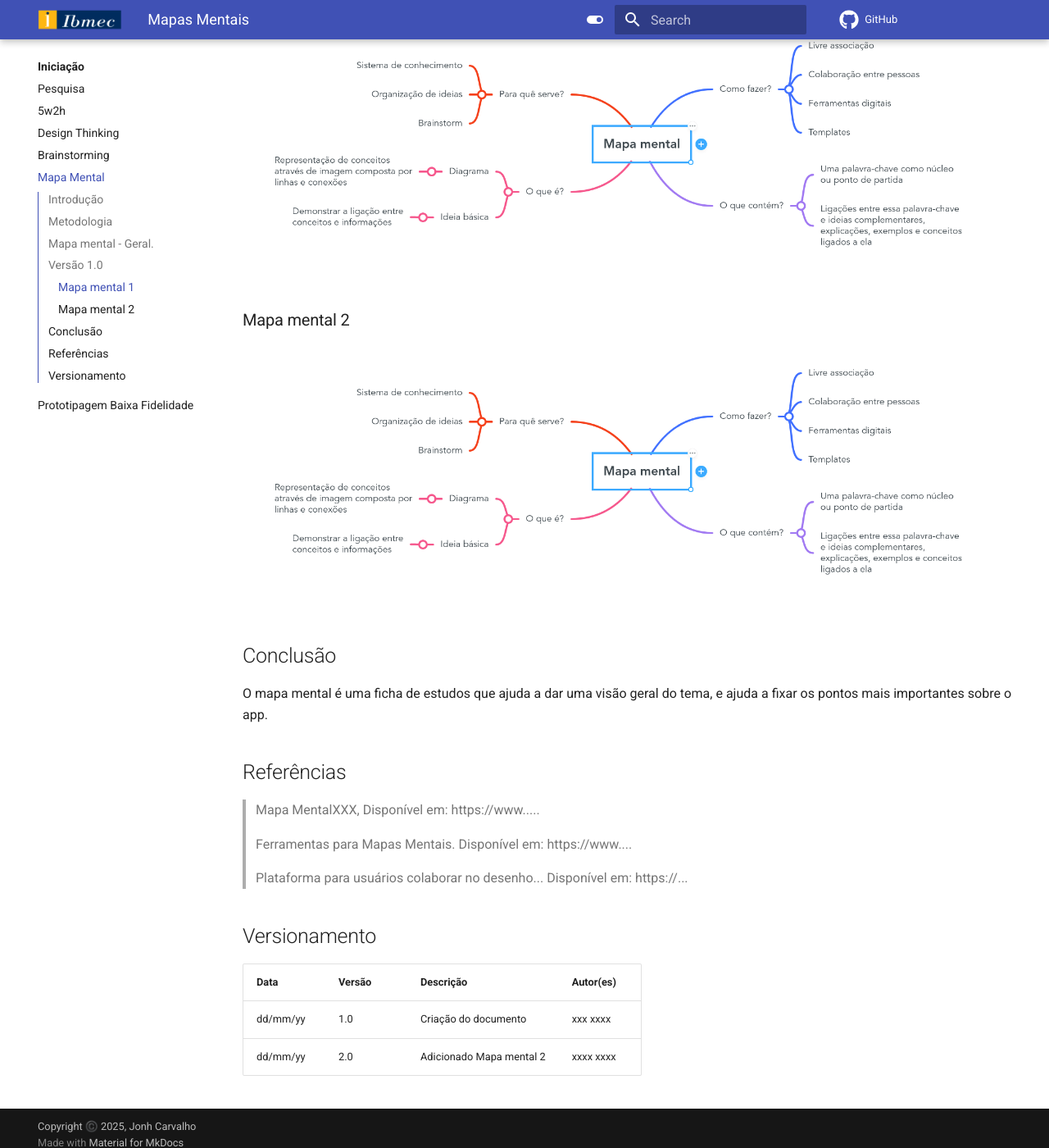
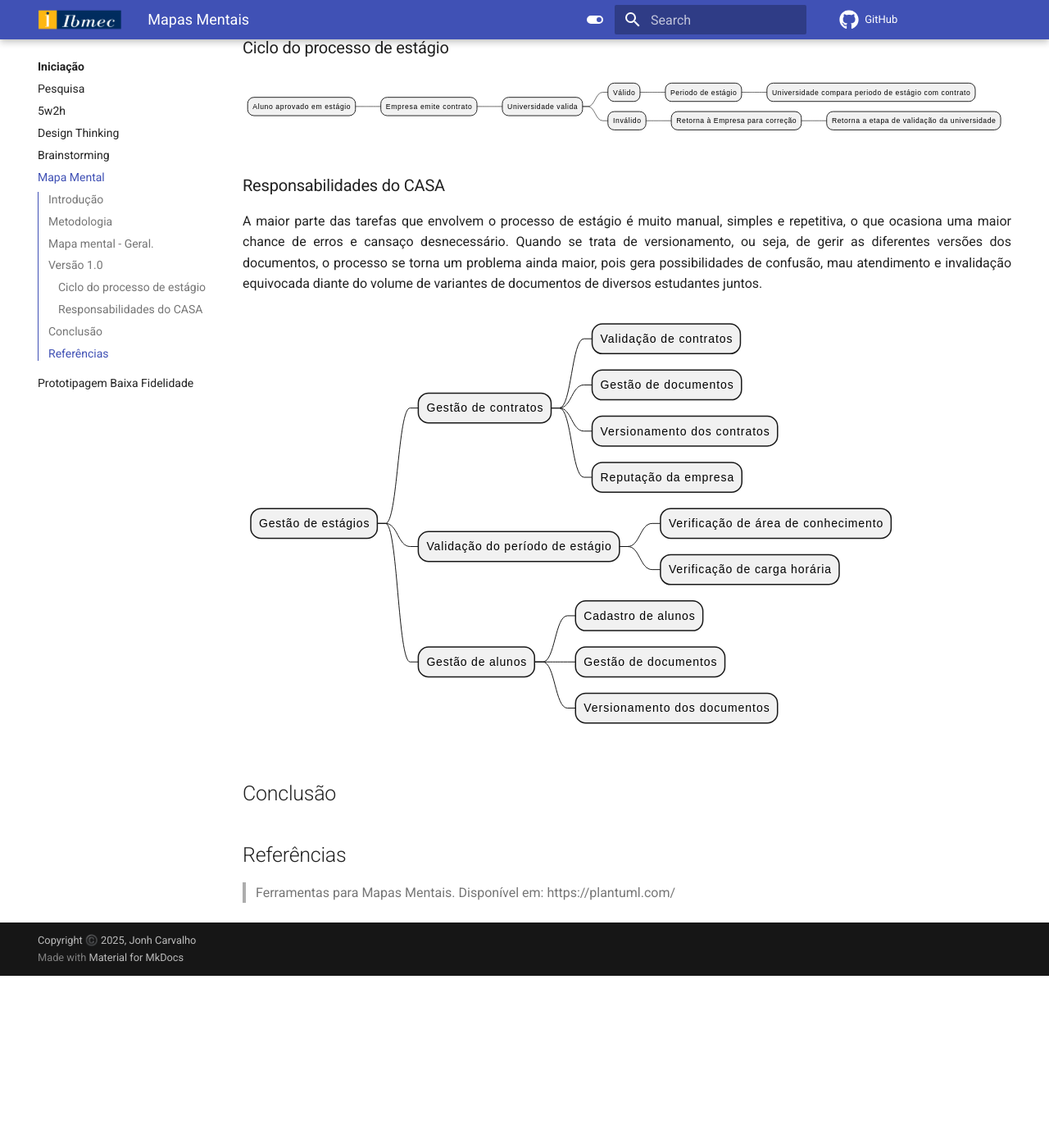
Before and after one commit to Projetos-de-Extensao/PBE_26.1_8002_III, an MkDocs documentation site: the page built from docs/Iniciacao/mapa_mental.md, in a window 1280 px wide and 1400 px high, scrolled down 728 px. Shown: the whole window at 82% size. Built offline with MkDocs 1.6.1 and Material for MkDocs 9.7.7, drawn with Linux system fonts in a browser that asks for light colours; comment, search, counter and statistics services are not loaded; after the commit the page ends 1918 px from its top, so only the background shows below that; some of the changed text lies outside the part shown.

Commit message:
docs: mind maps to explain the cycles and responsabilities in the intern process

```diff
--- a/docs/Iniciacao/mapa_mental.md
+++ b/docs/Iniciacao/mapa_mental.md
@@ -9,40 +9,36 @@ title: Mapas Mentais
 Mapa mental consiste em criar resumos cheios de símbolos, cores, setas e frases de efeito com o objetivo de organizar o conteúdo e facilitar associações entre as informações destacadas. Esse material é muito indicado para pessoas que têm facilidade de aprender de forma visual.
 </p>
 
+ <p align = "justify">
+    Os mapas mentais desse projeto tem como objetivo explicar de maneira fácil,clara e com menos barreira técnica possível todas as concepções acerca do projeto como problemas, soluções ou ciclos.
+</p>
+
 ## Metodologia
 
 <p align = "justify">
 Foi levantado um ponto importante sobre o app e, assim, foi produzido o mapa mental. O documento foi produzido utilizando a ferramenta...
 </p>
 
+
 ## Mapa mental - Geral.
 
 ## Versão 1.0
 
-### Mapa mental 1
+### Ciclo do processo de estágio
 
-[![Mapa mental Entrevista](../assets/Mapas_Mentais/image.png)](../assets/Mapas_Mentais/image.png)
+![Mapa mental Ciclos](../assets/Diagramas/out/ciclo.svg)
 
 
-### Mapa mental 2
+### Responsabilidades do CASA
 
-[![Mapa mental Brainstorm](../assets/Mapas_Mentais/image.png)](../assets/Mapas_Mentais/image.png)
+<p align = "justify">
+    A maior parte das tarefas que envolvem o processo de estágio é muito manual, simples e repetitiva, o que ocasiona uma maior chance de erros e cansaço desnecessário. Quando se trata de versionamento, ou seja, de gerir as diferentes versões dos documentos, o processo se torna um problema ainda maior, pois gera possibilidades de confusão, mau atendimento e invalidação equivocada diante do volume de variantes de documentos de diversos estudantes juntos.
+</p>
+
+![Mapa mental Problemas](../assets/Diagramas/out/problemas.svg)
 
 ## Conclusão
 
-<p align = "justify">
-O mapa mental é uma ficha de estudos que ajuda a dar uma visão geral do tema, e ajuda a fixar os pontos mais importantes sobre o app.
-</p>
 
 ## Referências
-> Mapa MentalXXX,  Disponível em: https://www.....
-
-> Ferramentas para Mapas Mentais. Disponível em: https://www....
-
-> Plataforma para usuários colaborar no desenho... Disponível em: https://...
-
-## Versionamento
-| Data | Versão | Descrição | Autor(es) |
-| -- | -- | -- | -- |
-| dd/mm/yy | 1.0 | Criação do documento | xxx xxxx |
-| dd/mm/yy | 2.0 | Adicionado Mapa mental 2 | xxxx xxxx |
+> Ferramentas para Mapas Mentais. Disponível em: https://plantuml.com/
--- a/mkdocs.yml
+++ b/mkdocs.yml
@@ -100,7 +100,7 @@ plugins:
       render: "server"
       server: "https://www.plantuml.com/plantuml"
       output_format: "svg"
-      diagram_root: "docs/assets/diagramas"
+      diagram_root: "docs/assets/Diagramas"
       output_folder: "out"
       input_folder: "src"
 theme:
```
Also changed, not shown: docs/assets/Diagramas/out/ciclo.svg (added), docs/assets/Diagramas/out/problemas.svg (added), 2 other files.
